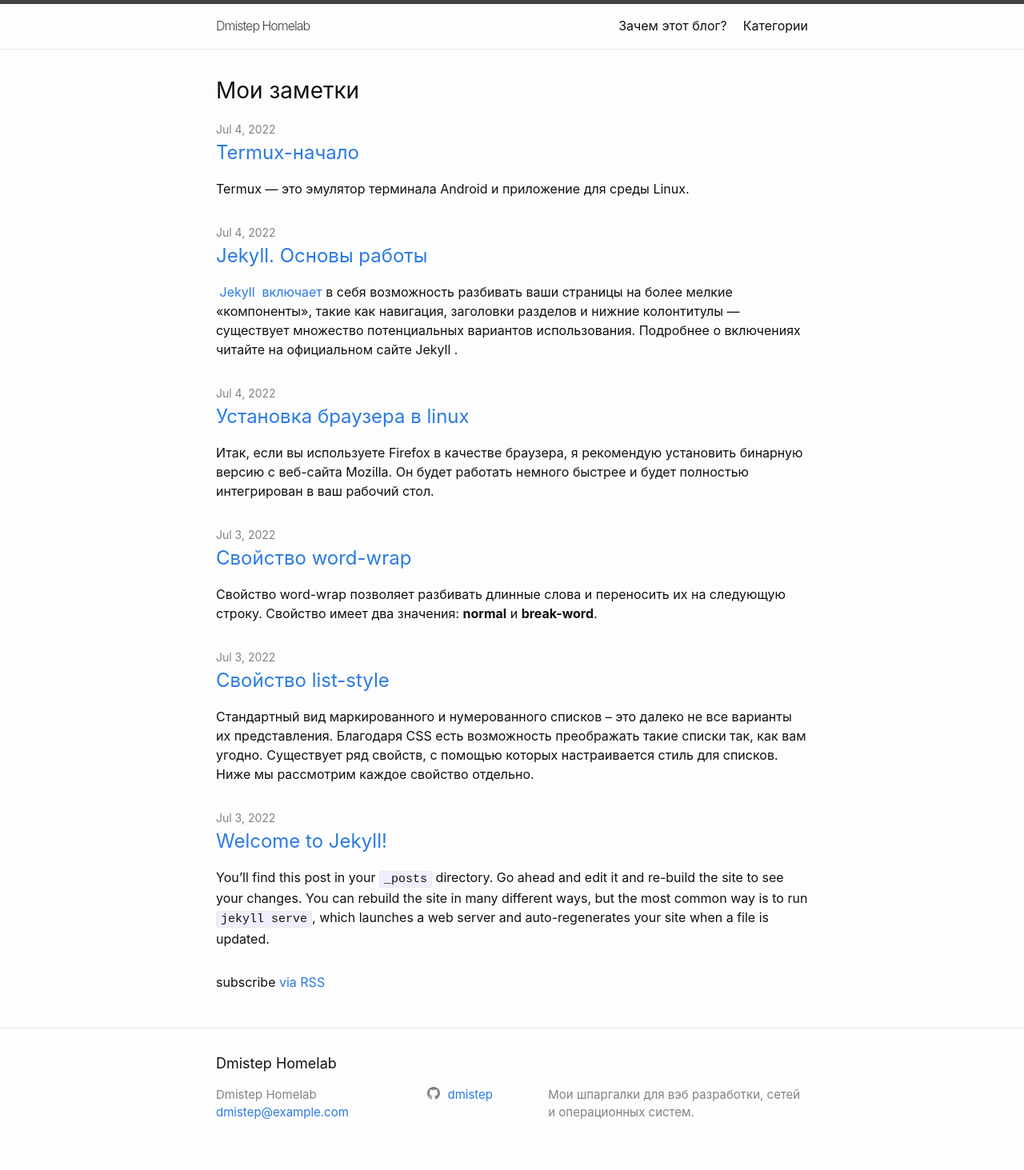
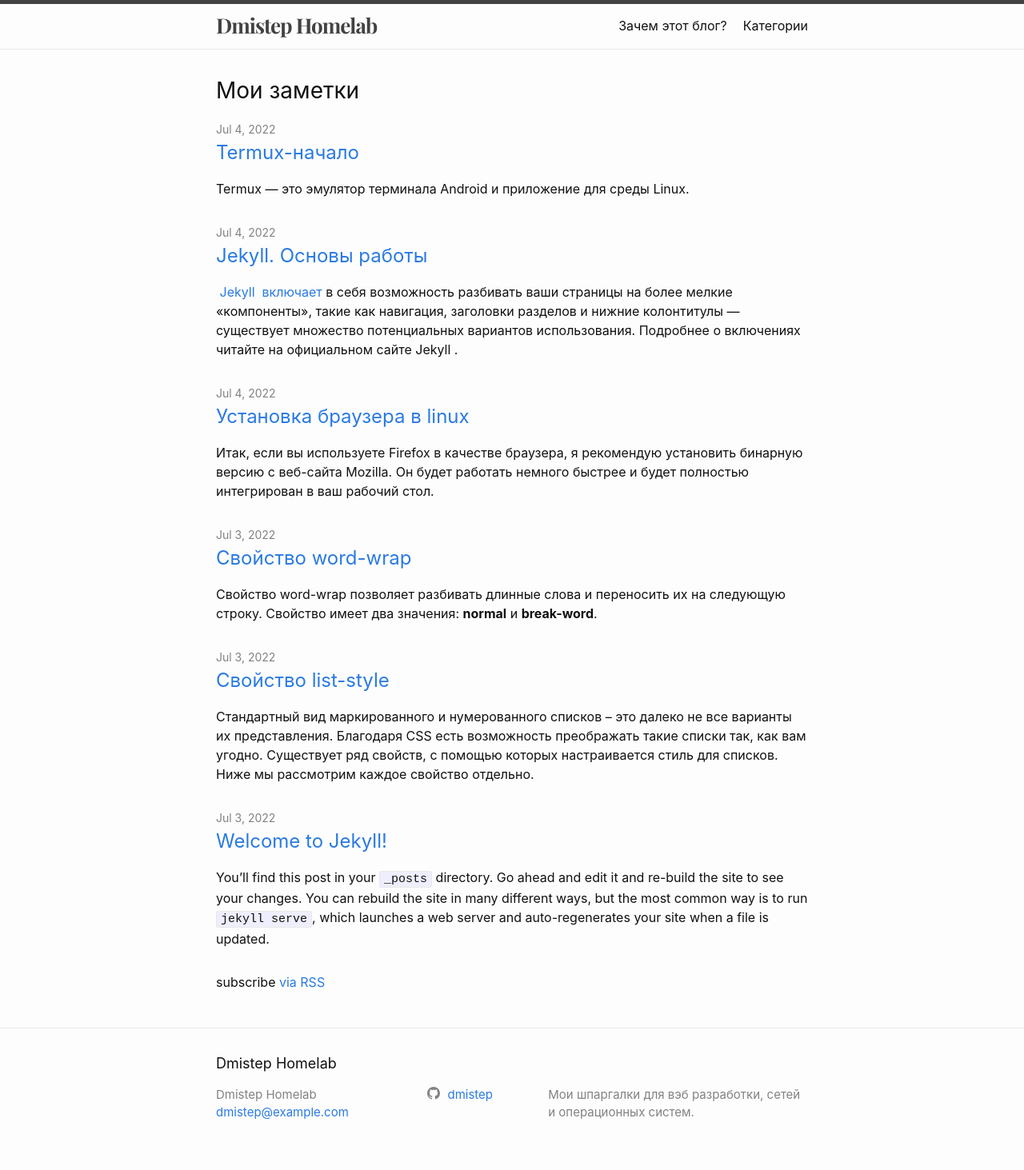
Before and after one commit to Dmistep/test-blog, a Jekyll site: the page built from index.md, in a window 1280 px wide. Shown: the whole page at 80% size. Built offline with Jekyll 4.4.1, drawn with Linux system fonts in a browser that asks for light colours.

Commit message:
Update style.css
Пытаюсь прикрутить шрифт для лого

```diff
--- a/css/style.css
+++ b/css/style.css
@@ -197,7 +197,7 @@ table td {
 }
 
 .site-title {
-    font-family: "Playfair Display", Georgia, "Times New Roman", serif/
+    font-family: "Playfair Display", Georgia, "Times New Roman", serif;
     font-size: 26px;
     font-weight: 300;
     line-height: 54px;
```
